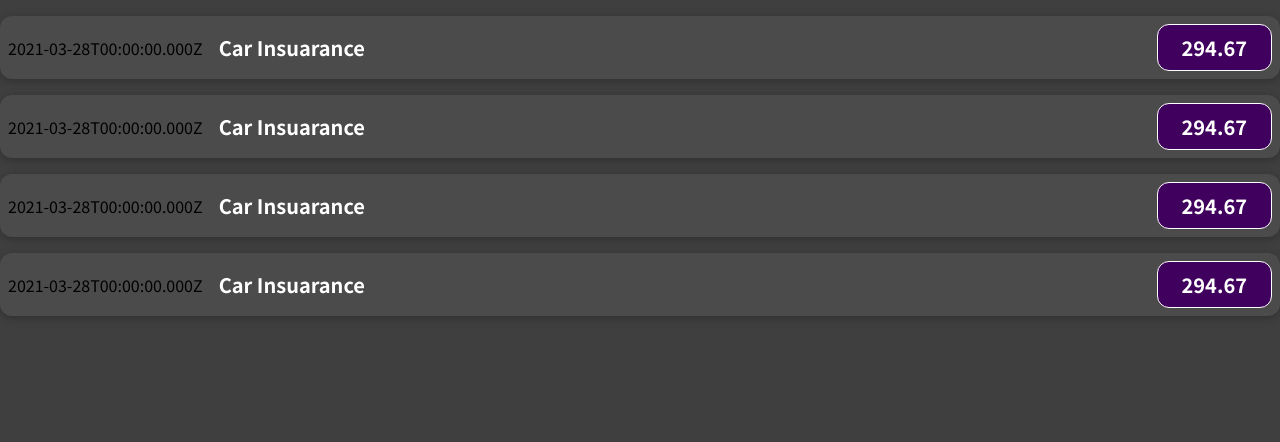
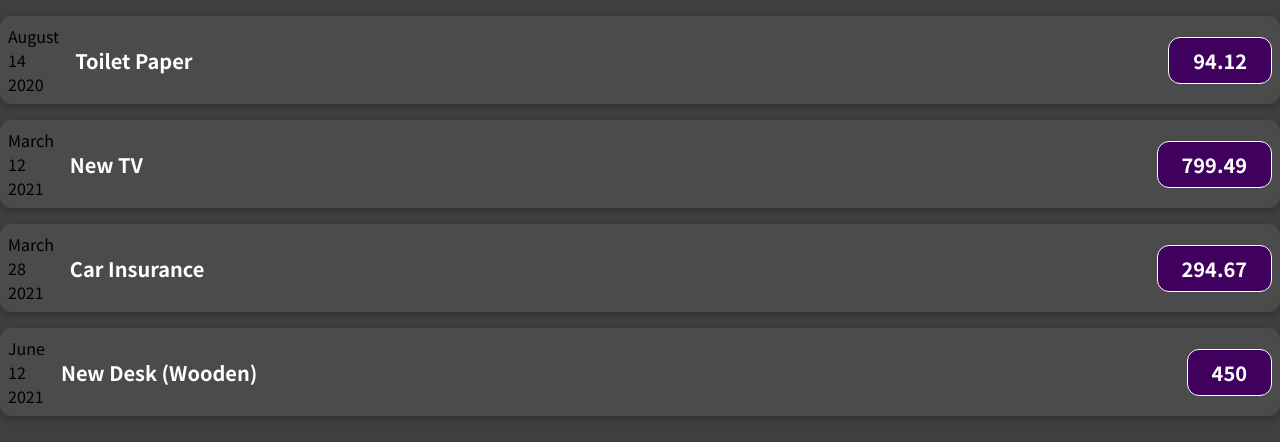
Before and after one commit to ur-git/react-basic-App, a JavaScript app: page / in a window 1280 px wide. Shown: the top 442 px of the page. Built offline with nearby package versions, Linux system fonts and the light colour scheme.

Commit message:
passing data via props

```diff
--- a/src/App.js
+++ b/src/App.js
@@ -1,12 +1,50 @@
 import ExpenseItem from "./Components/ExpenseItem";
 
 function App() {
+  const expenses = [
+    {
+      id: "e1",
+      title: "Toilet Paper",
+      amount: 94.12,
+      date: new Date(2020, 7, 14),
+    },
+    { id: "e2", title: "New TV", amount: 799.49, date: new Date(2021, 2, 12) },
+    {
+      id: "e3",
+      title: "Car Insurance",
+      amount: 294.67,
+      date: new Date(2021, 2, 28),
+    },
+    {
+      id: "e4",
+      title: "New Desk (Wooden)",
+      amount: 450,
+      date: new Date(2021, 5, 12),
+    },
+  ];
+
   return (
     <div>
-      <ExpenseItem></ExpenseItem>
-      <ExpenseItem></ExpenseItem>
-      <ExpenseItem></ExpenseItem>
-      <ExpenseItem></ExpenseItem>
+      <ExpenseItem
+        title={expenses[0].title}
+        amount={expenses[0].amount}
+        date={expenses[0].date}
+      ></ExpenseItem>
+      <ExpenseItem
+        title={expenses[1].title}
+        amount={expenses[1].amount}
+        date={expenses[1].date}
+      ></ExpenseItem>
+      <ExpenseItem
+        title={expenses[2].title}
+        amount={expenses[2].amount}
+        date={expenses[2].date}
+      ></ExpenseItem>
+      <ExpenseItem
+        title={expenses[3].title}
+        amount={expenses[3].amount}
+        date={expenses[3].date}
+      ></ExpenseItem>
     </div>
   );
 }
--- a/src/Components/ExpenseItem.js
+++ b/src/Components/ExpenseItem.js
@@ -1,17 +1,20 @@
 // Component in React is just a Javascript Function which returns JSX
 import "./ExpenseItem.css"; //styling components
 
-function ExpenseItem() {
-  const expenseDate = new Date(2021, 2, 28);
-  const expenseTitle = "Car Insuarance";
-  const expenseAmount = 294.67;
-
+function ExpenseItem(props) {
+  const month = props.date.toLocaleString("en-US", { month: "long" });
+  const date = props.date.toLocaleString("en-US", { day: "2-digit" });
+  const year = props.date.getFullYear();
   return (
     <div className="expense-item">
-      <div>{expenseDate.toISOString()}</div>
+      <div>
+        <div>{month}</div>
+        <div>{date}</div>
+        <div>{year}</div>
+      </div>
       <div className="expense-item__description">
-        <h2>{expenseTitle}</h2>
-        <div className="expense-item__price">{expenseAmount}</div>
+        <h2>{props.title}</h2>
+        <div className="expense-item__price">{props.amount}</div>
       </div>
     </div>
   );
```
